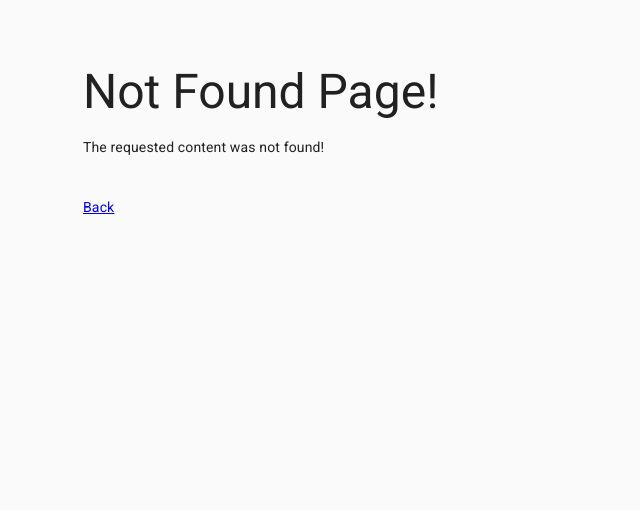
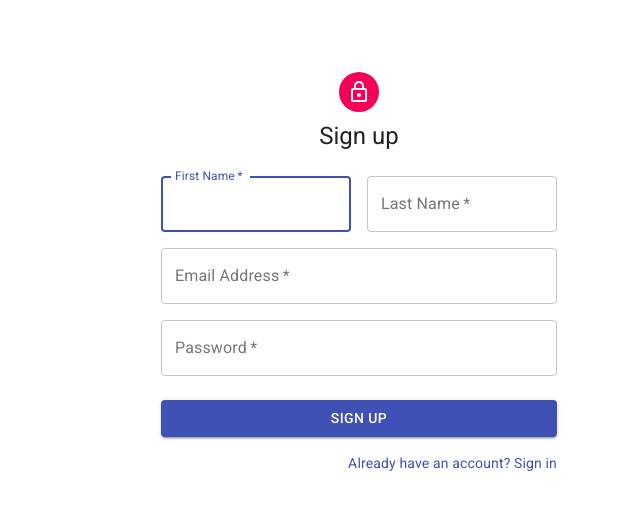
Before and after one commit to luisbilecki/react-materialui-dashboard, a React (Create React App) app: page /signup in a window 1280 px wide. Before the commit this address had no page. Shown: the top 510 px of the page, without its empty margins (281-921 px from the left). Built offline with nearby package versions, Linux system fonts and the light colour scheme.

Commit message:
Add signUp page

```diff
--- /dev/null
+++ b/src/components/SignUpPage.jsx
@@ -0,0 +1,123 @@
+import React from 'react';
+
+import Avatar from '@material-ui/core/Avatar';
+import Button from '@material-ui/core/Button';
+import CssBaseline from '@material-ui/core/CssBaseline';
+import TextField from '@material-ui/core/TextField';
+import Link from '@material-ui/core/Link';
+import Grid from '@material-ui/core/Grid';
+import LockOutlinedIcon from '@material-ui/icons/LockOutlined';
+import Typography from '@material-ui/core/Typography';
+import { makeStyles } from '@material-ui/core/styles';
+import Container from '@material-ui/core/Container';
+
+const useStyles = makeStyles(theme => ({
+  '@global': {
+    body: {
+      backgroundColor: theme.palette.common.white,
+    },
+  },
+  paper: {
+    marginTop: theme.spacing(8),
+    display: 'flex',
+    flexDirection: 'column',
+    alignItems: 'center',
+  },
+  avatar: {
+    margin: theme.spacing(1),
+    backgroundColor: theme.palette.secondary.main,
+  },
+  form: {
+    width: '100%', // Fix IE 11 issue.
+    marginTop: theme.spacing(3),
+  },
+  submit: {
+    margin: theme.spacing(3, 0, 2),
+  },
+}));
+
+const SignInPage = () => {
+  const classes = useStyles();
+
+  return (
+    <Container component="main" maxWidth="xs">
+      <CssBaseline />
+      <div className={classes.paper}>
+        <Avatar className={classes.avatar}>
+          <LockOutlinedIcon />
+        </Avatar>
+        <Typography component="h1" variant="h5">
+          Sign up
+        </Typography>
+        <form className={classes.form} noValidate>
+          <Grid container spacing={2}>
+            <Grid item xs={12} sm={6}>
+              <TextField
+                autoComplete="fname"
+                name="firstName"
+                variant="outlined"
+                required
+                fullWidth
+                id="firstName"
+                label="First Name"
+                autoFocus
+              />
+            </Grid>
+            <Grid item xs={12} sm={6}>
+              <TextField
+                variant="outlined"
+                required
+                fullWidth
+                id="lastName"
+                label="Last Name"
+                name="lastName"
+                autoComplete="lname"
+              />
+            </Grid>
+            <Grid item xs={12}>
+              <TextField
+                variant="outlined"
+                required
+                fullWidth
+                id="email"
+                label="Email Address"
+                name="email"
+                autoComplete="email"
+              />
+            </Grid>
+            <Grid item xs={12}>
+              <TextField
+                variant="outlined"
+                required
+                fullWidth
+                name="password"
+                label="Password"
+                type="password"
+                id="password"
+                autoComplete="current-password"
+              />
+            </Grid>
+          </Grid>
+          <Button
+            type="submit"
+            fullWidth
+            variant="contained"
+            color="primary"
+            className={classes.submit}
+          >
+            Sign Up
+          </Button>
+          <Grid container justify="flex-end">
+            <Grid item>
+              <Link href="/" variant="body2">
+                Already have an account? Sign in
+              </Link>
+            </Grid>
+          </Grid>
+        </form>
+      </div>
+    </Container>
+  );
+};
+
+export default SignInPage;
--- a/src/routers/AppRouter.jsx
+++ b/src/routers/AppRouter.jsx
@@ -4,6 +4,7 @@ import createHistory from 'history/createBrowserHistory';
 
 // Pages
 import SignInPage from '../components/SignInPage';
+import SignUpPage from '../components/SignUpPage';
 import NotFoundPage from '../components/NotFoundPage';
 
 // Routes handler
@@ -16,6 +17,7 @@ const AppRouter = () => (
     <div>
       <Switch>
         <PublicRoute path="/" component={SignInPage} exact />
+        <PublicRoute path="/signUp" component={SignUpPage} exact />
         <Route component={NotFoundPage} />
       </Switch>
     </div>
```
